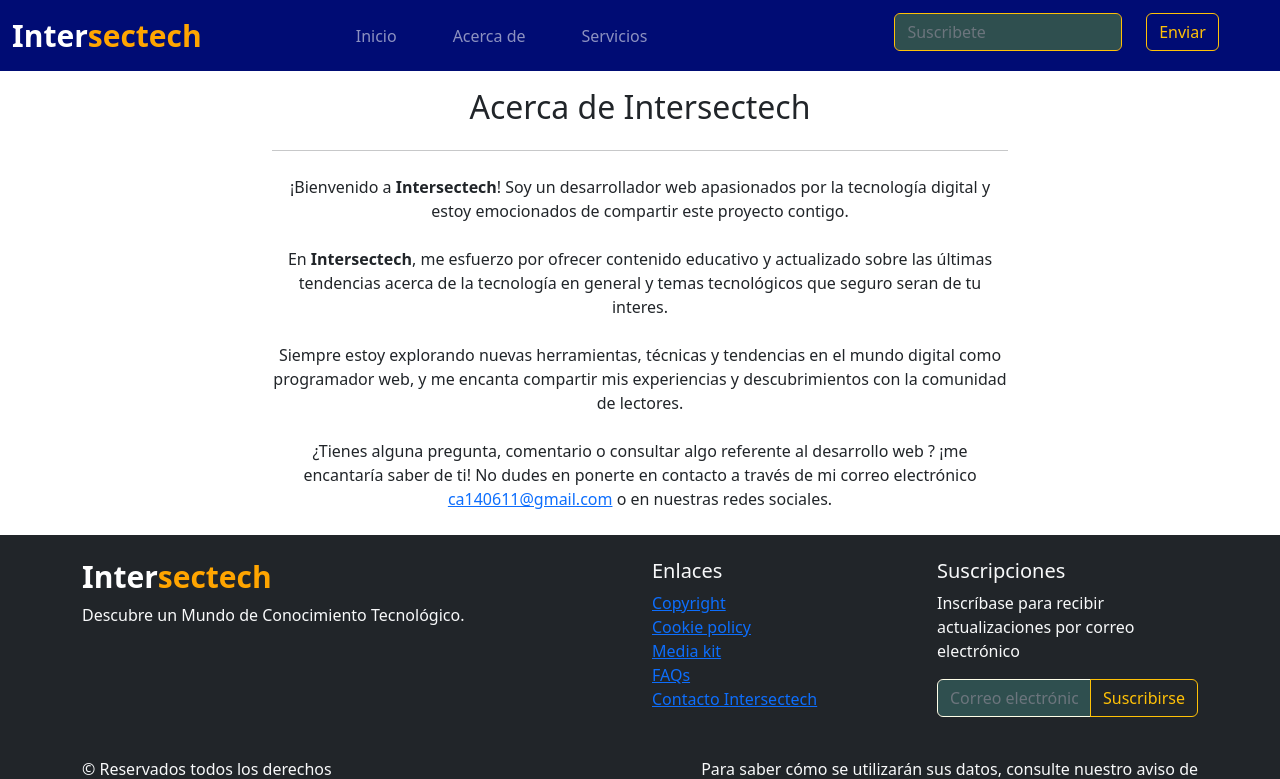
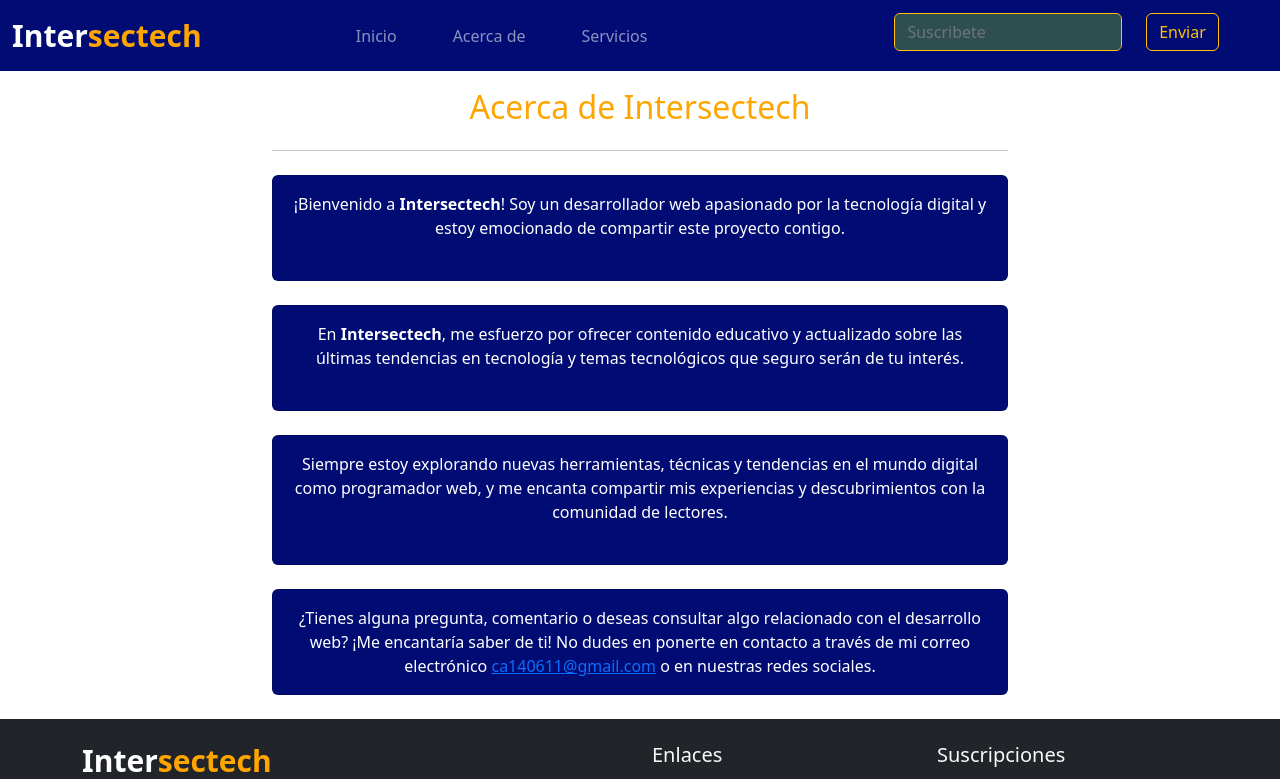
Before and after one commit to walner-prog/Intersectech, a Vue app: page /acerca-de in a window 1280 px wide. Shown: the top 779 px of the page. Built offline with nearby package versions, Linux system fonts and the light colour scheme; no server answers; the HTML template or start-up script is replaced by a standard one; what datatables.net-vue3, pdfmake would draw is missing.

Commit message:
tercer comit de blog

```diff
--- a/src/views/AcercaDe.vue
+++ b/src/views/AcercaDe.vue
@@ -4,23 +4,41 @@
         <div class="container">
           <div class="row">
             <div class="col-lg-8 mx-auto text-center">
-              <h2 class="section-heading">Acerca de Intersectech</h2>
+              <h2 class="section-heading text-orange">Acerca de Intersectech</h2>
               <hr class="my-4">
-              <p class="mb-4">
-                ¡Bienvenido a <strong>Intersectech</strong>! Soy un desarrollador web apasionados por la tecnología digital y estoy emocionados de compartir este  proyecto contigo.
-              </p>
-              <p class="mb-4">
-                En <strong>Intersectech</strong>, me  esfuerzo por ofrecer contenido educativo y actualizado sobre las últimas tendencias acerca de la  tecnología en general y temas tecnológicos que seguro seran de tu interes.
-              </p>
-              <p class="mb-4">
-                Siempre estoy explorando nuevas herramientas, técnicas y tendencias en el mundo digital como programador web, y me encanta compartir mis experiencias y descubrimientos con la  comunidad de lectores.
-              </p>
-              <p class="mb-4">
-                ¿Tienes alguna pregunta, comentario o consultar algo referente al desarrollo web ? ¡me  encantaría saber de ti! No dudes en ponerte en contacto  a través de mi correo electrónico <a href="mailto:ca140611@gmail.com">ca140611@gmail.com</a> o en nuestras redes sociales.
-              </p>
+              <div class="card mb-4" style="background-color: rgb(0, 12, 116);">
+                <div class="card-body">
+                  <p class="card-text text-white mb-4">
+                    ¡Bienvenido a <strong>Intersectech</strong>! Soy un desarrollador web apasionado por la tecnología digital y estoy emocionado de compartir este proyecto contigo.
+                  </p>
+                </div>
+              </div>
+              <div class="card mb-4" style="background-color: rgb(0, 12, 116);">
+                <div class="card-body">
+                  <p class="card-text text-white mb-4">
+                    En <strong>Intersectech</strong>, me esfuerzo por ofrecer contenido educativo y actualizado sobre las últimas tendencias en tecnología y temas tecnológicos que seguro serán de tu interés.
+                  </p>
+                </div>
+              </div>
+              <div class="card mb-4" style="background-color: rgb(0, 12, 116);">
+                <div class="card-body">
+                  <p class="card-text text-white mb-4">
+                    Siempre estoy explorando nuevas herramientas, técnicas y tendencias en el mundo digital como programador web, y me encanta compartir mis experiencias y descubrimientos con la comunidad de lectores.
+                  </p>
+                </div>
+              </div>
+              <div class="card mb-4" style="background-color: rgb(0, 12, 116);">
+                <div class="card-body">
+                  <p class="card-text text-white mb-0">
+                    ¿Tienes alguna pregunta, comentario o deseas consultar algo relacionado con el desarrollo web? ¡Me encantaría saber de ti! No dudes en ponerte en contacto a través de mi correo electrónico <a href="mailto:ca140611@gmail.com">ca140611@gmail.com</a> o en nuestras redes sociales.
+                  </p>
+                </div>
+              </div>
             </div>
           </div>
         </div>
+
+
       </section>
 
 
@@ -84,4 +102,7 @@
 
   <style>
   /* Estilos CSS */
+  .text-orange{
+    color: orange;
+  }
   </style>
```
